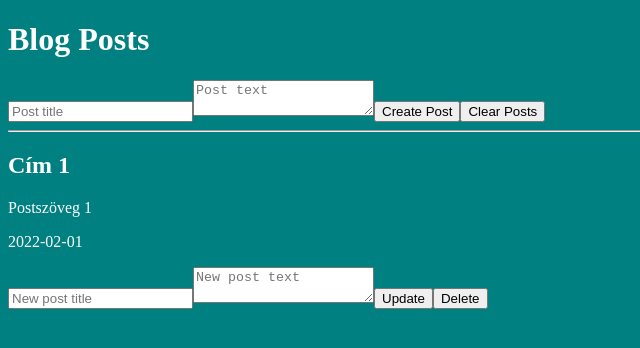
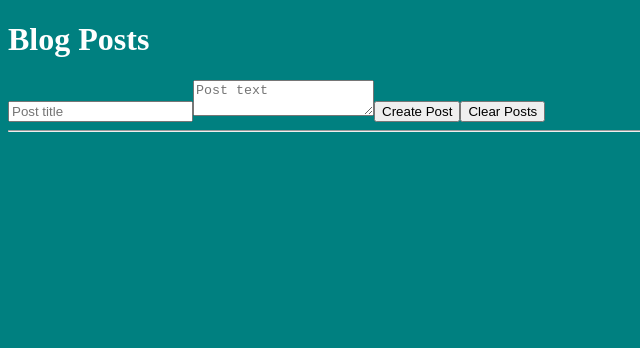
Before and after one commit to Mausp7/w10-react-practice, a React (Create React App) app in the folder w8-app/: page / in a window 1280 px wide. Shown: the top 348 px of the page, without its empty margins (0-640 px from the left). Built offline with nearby package versions, Linux system fonts and the light colour scheme.

Commit message:
Full functionality added.

```diff
--- a/w8-app/src/App.jsx
+++ b/w8-app/src/App.jsx
@@ -1,27 +1,19 @@
 import { useState } from "react";
-
-const dummyPosts = [
-  {
-    title:"Cím 1",
-    text: "Postszöveg 1",
-    date: "2022-02-01"
-  }
-];
+import BlogPost from "./components/BlogPost";
 
 const App = () => {
-  const [posts, setPosts] = useState(dummyPosts);
+  const [posts, setPosts] = useState([]);
   const [inputPost, setInputPost] = useState({title: "", text: ""});
-
-  const todaysDate = new Date();
 
   const addPost = (event) => {
     setPosts(
       [
         ...posts,
         {
+          id: Math.floor(Math.random()*10000),
           title: inputPost.title,
           text: inputPost.text,
-          date: todaysDate.toLocaleDateString()
+          date: new Date()
         }
       ]
     );
@@ -51,20 +43,7 @@ const App = () => {
       <hr />
 
 
-      {posts.map((post, index) => {
-        return (
-          <div key={index}>
-            <h2>{post.title}</h2>
-            <p>{post.text}</p>
-            <p>{post.date}</p>
-
-            <input type="text" placeholder="New post title" />
-            <textarea placeholder="New post text" />
-            <button>Update</button>
-            <button onClick={() => setPosts(posts.filter((p, i) => i !== index ? p : null))} >Delete</button>
-          </div>
-        );
-      })}
+      {posts.map(post => <BlogPost key={`${post.date.toISOString()}-${post.id}`} post={post} posts={posts} setPosts={setPosts}/>)}
     </div>
 
   );
--- /dev/null
+++ b/w8-app/src/components/BlogPost.jsx
@@ -0,0 +1,43 @@
+import { useState } from "react";
+
+const BlogPost = ( {post, posts, setPosts} ) => {
+    const [updatePost, setUpdatePost] = useState({title: post.title, text: post.text});
+    const [showEditor, setShowEditor] = useState(false);
+
+
+    return (
+        <div>
+            <h2>{post.title}</h2>
+            <p>{post.text}</p>
+            <p>{post.date.toLocaleDateString()}</p>
+            <button onClick={() => setShowEditor(!showEditor)}>Edit</button>
+            {showEditor &&
+            <div>
+                <input
+                    type="text"
+                    placeholder="New post title"
+                    value={updatePost.title}
+                    onChange={(e) => setUpdatePost({...updatePost, "title": e.target.value})}
+                />
+                <textarea
+                    placeholder="New post text"
+                    value={updatePost.text}
+                    onChange={(e) => setUpdatePost({...updatePost, "text": e.target.value})}
+                />
+                <button
+                    onClick={ () => setPosts(posts.map((p) => post.id === p.id ? {...p, "title": updatePost.title, "text": updatePost.text} : p))}
+                >
+                    Update
+                </button>
+                <button
+                    onClick={() => setPosts(posts.filter((p) => post.id !== p.id))}
+                >
+                    Delete
+                </button>
+            </div>
+            }
+        </div>
+    );
+};
+
+export default BlogPost;
```
